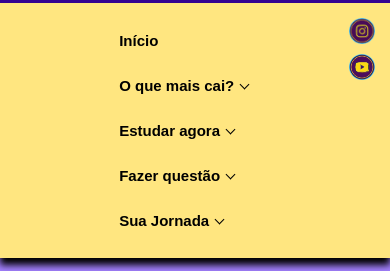
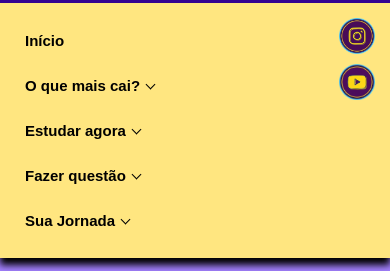
Before and after one commit to weslleyhcm/Projeto-Sociologia-Anotada, a plain HTML site: page index.html in a window 390 px wide. Shown: the part 285-556 px from the top of the page. Drawn offline with Linux system fonts and the light colour scheme; a web font is replaced by a local one.

Commit message:
Update style.css

```diff
--- a/style/style.css
+++ b/style/style.css
@@ -293,8 +293,8 @@ footer {
         position: relative;
         padding-top: 15px;
         padding-bottom: 15px;
-        padding-left: 28%;       /* <--- ISSO AQUI JOGA O BLOCO DO MENU PARA O CENTRO DA TELA */
-        padding-right: 60px;     /* Espaço livre para os ícones na direita */
+        padding-left: 15px;      /* <--- Volta para a esquerda com um pequeno respiro */
+        padding-right: 65px; /* Espaço reservado para os ícones maiores na direita */
     }
 
     /* Cada link no seu tamanho natural, sem esticar */
@@ -332,8 +332,8 @@ footer {
     /* Tamanho compacto dos ícones no celular */
     .redes-sociais img,
     .icone-rede {
-        width: 26px !important;
-        height: 26px !important;
+        width: 36px !important;
+        height: 36px !important;
     }
 
     /* Corrige o fundo para a imagem aparecer no celular */
```
